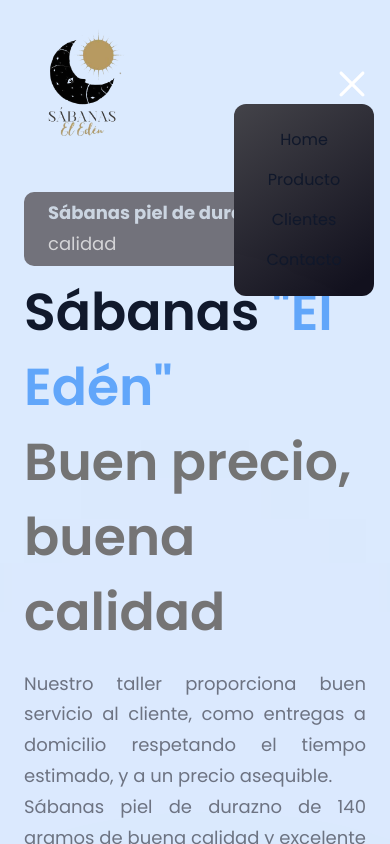
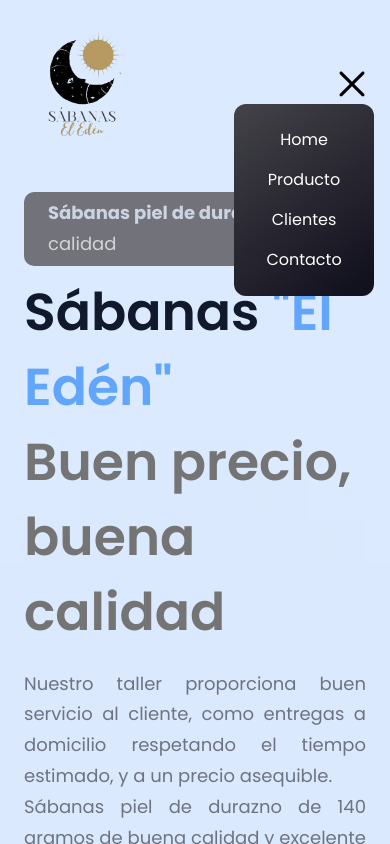
Before and after one commit to davismz09/proyecto-grado-angie-flores, a React (Vite) app: page / in a window 390 px wide. Both pictures are taken after a click on the picture 352 px from the left and 84 px from the top of the page. Shown: the top 844 px of the page. Built offline with nearby package versions, Linux system fonts and the light colour scheme.

Commit message:
Cambios en algunos detalles de los componentes

```diff
--- a/src/components/Navbar.jsx
+++ b/src/components/Navbar.jsx
@@ -42,7 +42,7 @@ export const Navbar = () => {
                 key={nav.id}
                 className={`font-poppins font-normal cursor-pointer text-[16px] ${
                   index === navLinks.length - 1 ? "mr-0" : "mb-4"
-                } text-slate-900`}>
+                } text-white`}>
                 <a href={`#${nav.id}`}>{nav.title}</a>
               </li>
             ))}
```
Also changed, not shown: src/assets/close.svg, src/assets/menu.svg.
